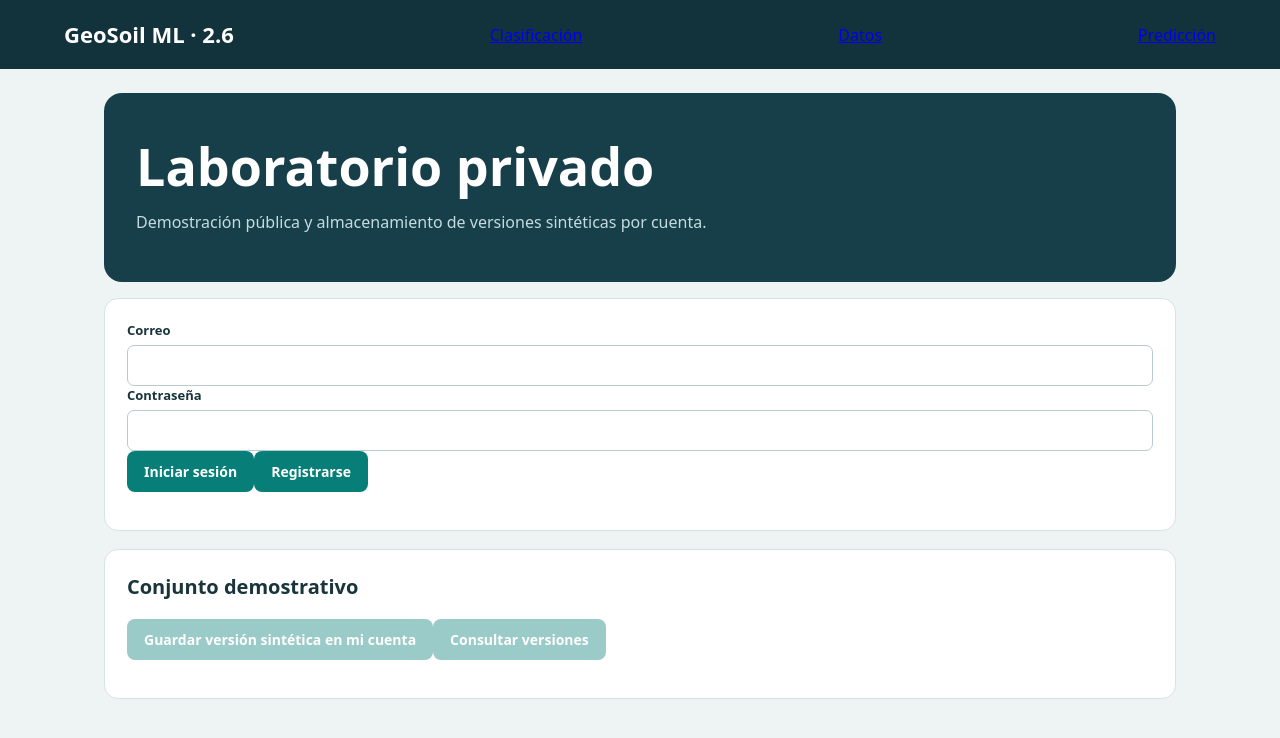
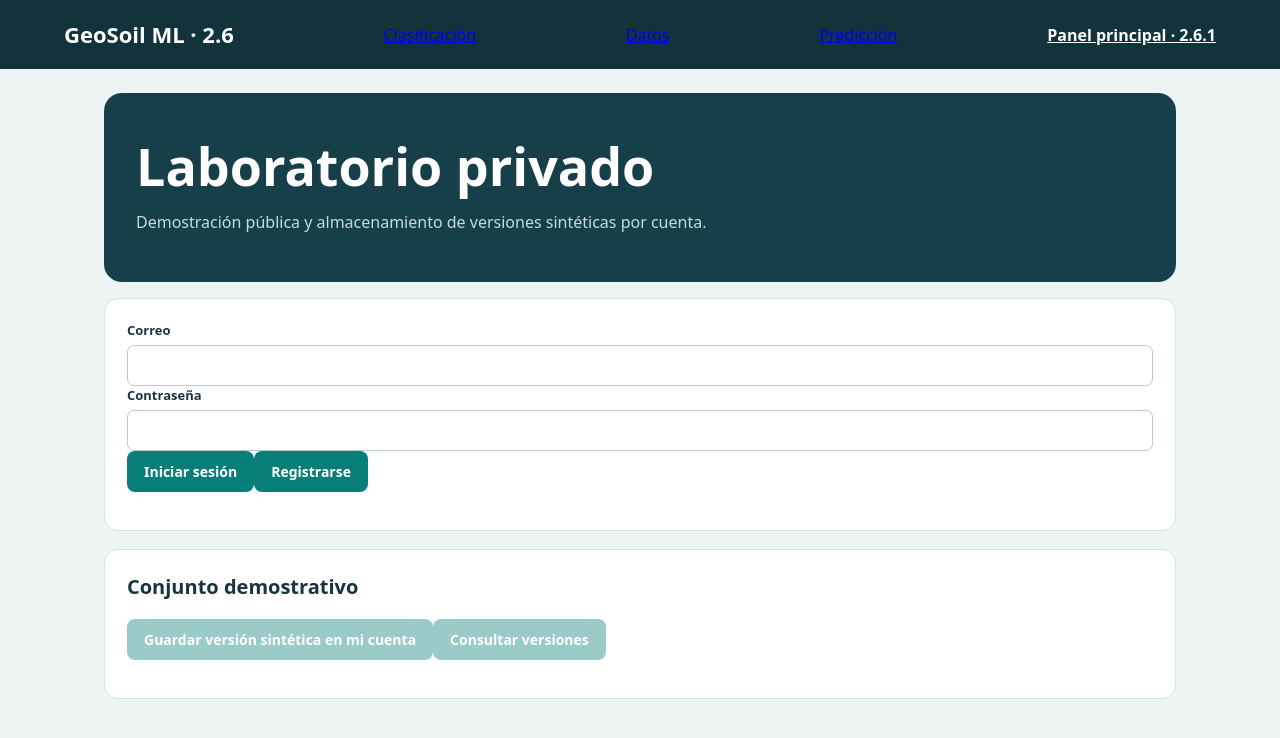
Before and after one commit to BrayanmReyes/geosoil-ml, a plain HTML site: page lab.html in a window 1280 px wide. Drawn offline with Linux system fonts and the light colour scheme; a script that the page names is missing.

Commit message:
Enlace al dashboard unificado

```diff
--- a/lab.html
+++ b/lab.html
@@ -1 +1 @@
-<!doctype html><html lang="es"><meta charset="utf-8"><meta name="viewport" content="width=device-width,initial-scale=1"><title>GeoSoil ML 2.6</title><link rel="stylesheet" href="style.css"><body><header><b>GeoSoil ML · 2.6</b><a href="index.html">Clasificación</a><a href="database.html">Datos</a><a href="predict.html">Predicción</a></header><main><section class="hero"><h1>Laboratorio privado</h1><p>Demostración pública y almacenamiento de versiones sintéticas por cuenta.</p></section><section class="panel"><form id="auth"><label>Correo<input id="email" type="email" required autocomplete="email"></label><label>Contraseña<input id="password" type="password" minlength="8" required autocomplete="current-password"></label><button value="login">Iniciar sesión</button><button value="signup">Registrarse</button></form><button id="logout" hidden>Cerrar sesión</button><p id="status" role="status"></p></section><section class="panel"><h2>Conjunto demostrativo</h2><p id="stats"></p><button id="save" disabled>Guardar versión sintética en mi cuenta</button><button id="refresh" disabled>Consultar versiones</button><ul id="versions"></ul></section></main><script type="module" src="lab.mjs"></script></body></html>
+<!doctype html><html lang="es"><meta charset="utf-8"><meta name="viewport" content="width=device-width,initial-scale=1"><title>GeoSoil ML 2.6</title><link rel="stylesheet" href="style.css"><body><header><b>GeoSoil ML · 2.6</b><a href="index.html">Clasificación</a><a href="database.html">Datos</a><a href="predict.html">Predicción</a><a href="dashboard.html" style="color:white;font-weight:bold">Panel principal · 2.6.1</a></header><main><section class="hero"><h1>Laboratorio privado</h1><p>Demostración pública y almacenamiento de versiones sintéticas por cuenta.</p></section><section class="panel"><form id="auth"><label>Correo<input id="email" type="email" required autocomplete="email"></label><label>Contraseña<input id="password" type="password" minlength="8" required autocomplete="current-password"></label><button value="login">Iniciar sesión</button><button value="signup">Registrarse</button></form><button id="logout" hidden>Cerrar sesión</button><p id="status" role="status"></p></section><section class="panel"><h2>Conjunto demostrativo</h2><p id="stats"></p><button id="save" disabled>Guardar versión sintética en mi cuenta</button><button id="refresh" disabled>Consultar versiones</button><ul id="versions"></ul></section></main><script type="module" src="lab.mjs"></script></body></html>
```
